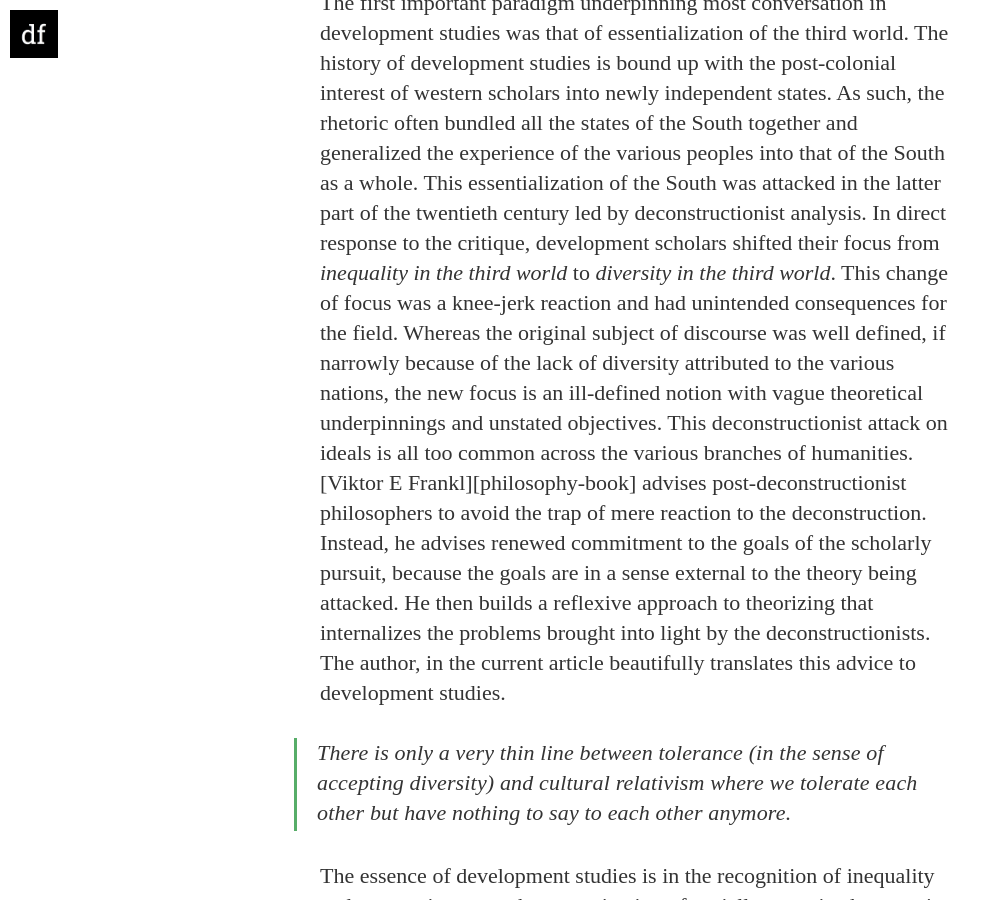
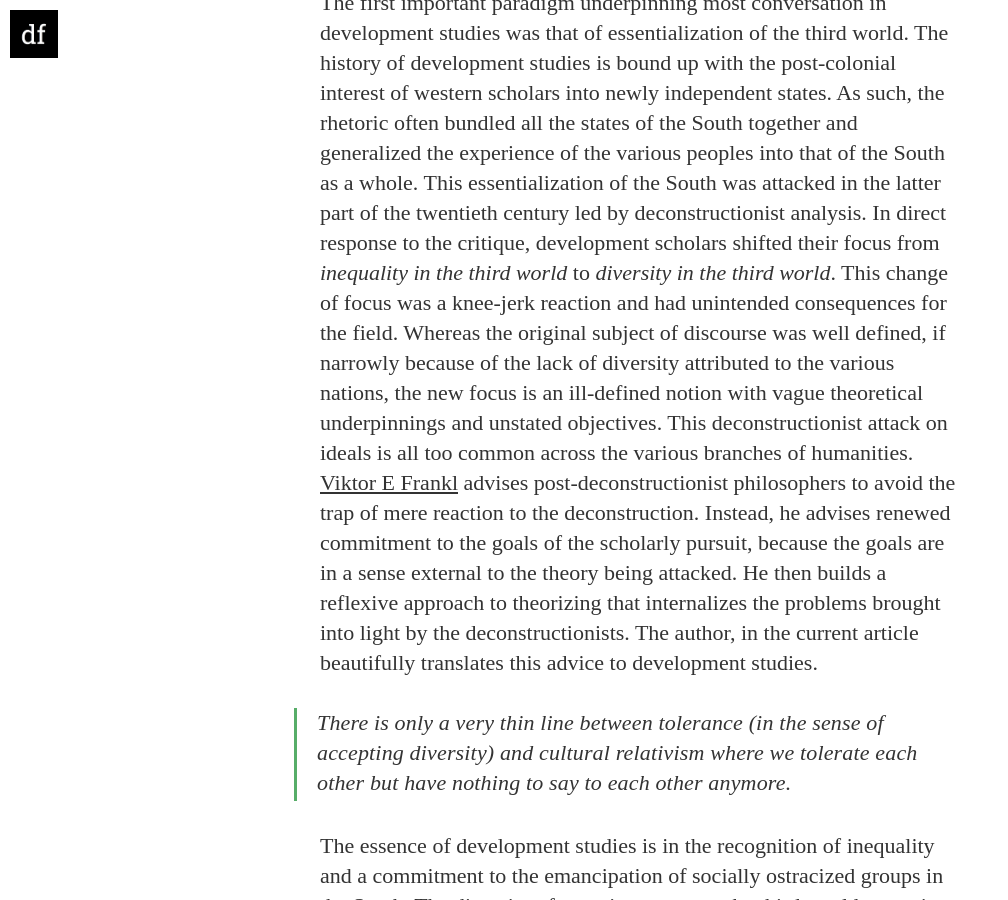
Before and after one commit to callpraths/callpraths.github.io, a Jekyll site: the page built from _posts/2018-10-28-review-shuurman-2000.markdown, in a window 1280 px wide and 900 px high, scrolled down 826 px. Shown: the whole window, without its empty margins (0-1008 px from the left). Built offline with Jekyll 4.4.1, drawn with Linux system fonts in a browser that asks for light colours; nearby versions of some CDN libraries; some web fonts are replaced; part of the change alters nothing that is shown.

```diff
--- a/_posts/2018-10-28-review-shuurman-2000.markdown
+++ b/_posts/2018-10-28-review-shuurman-2000.markdown
@@ -81,3 +81,6 @@ The final words of the essay are worth quoting as is
 This conclusion harkens back to Frankl's call to arms to fellow philosophers to make the humanist perspective the central tenet that keeps the goals
 of all efforts of philosophy lucid and unchallenged, and to learn from each misstep undaunted and innovate on the paradigms in a way that learns from
 the challenges.
+
+
+[philosophy-book]: http://www.worldcat.org/title/mans-search-for-meaning-an-introduction-to-logotherapy/oclc/27663911
```
